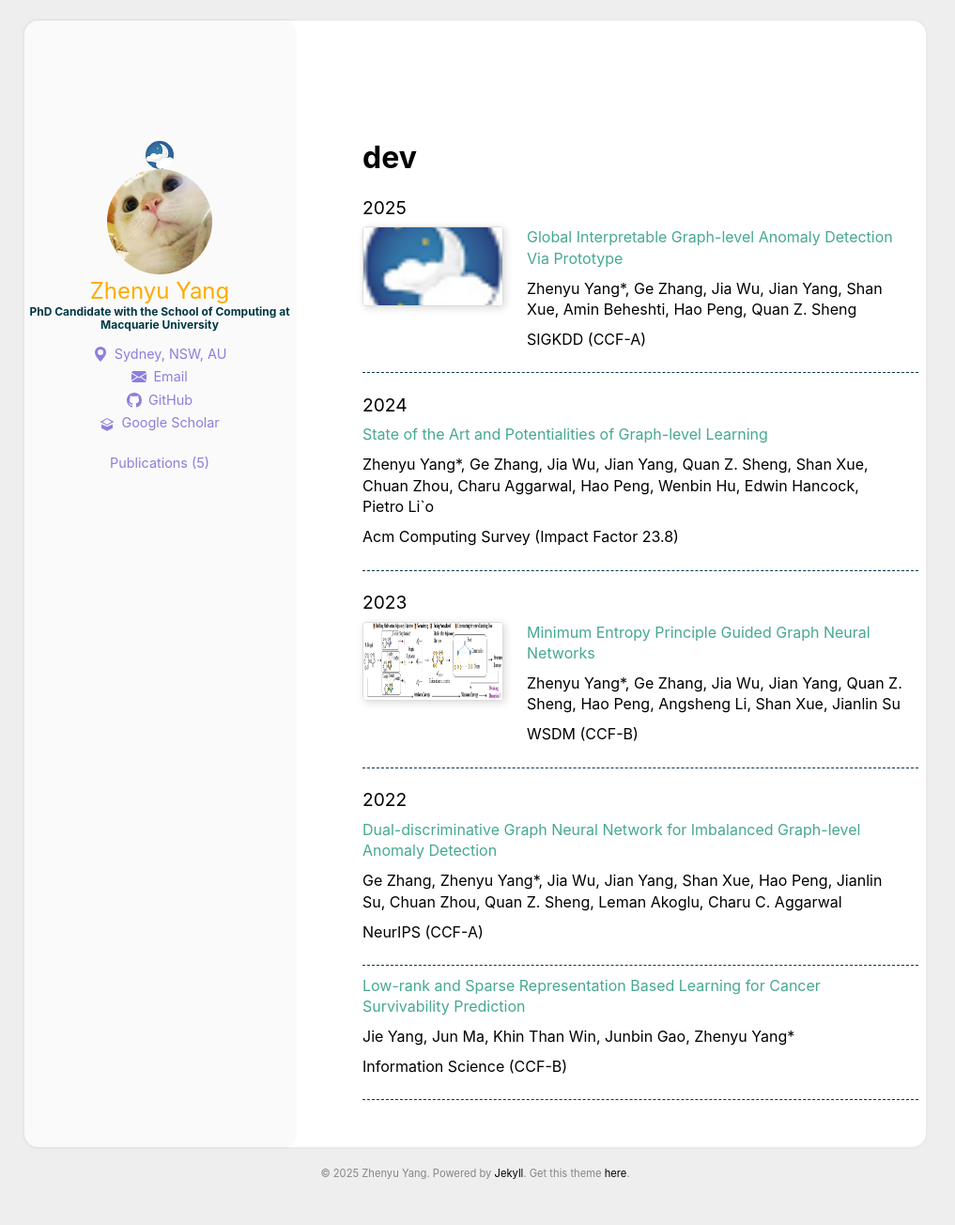
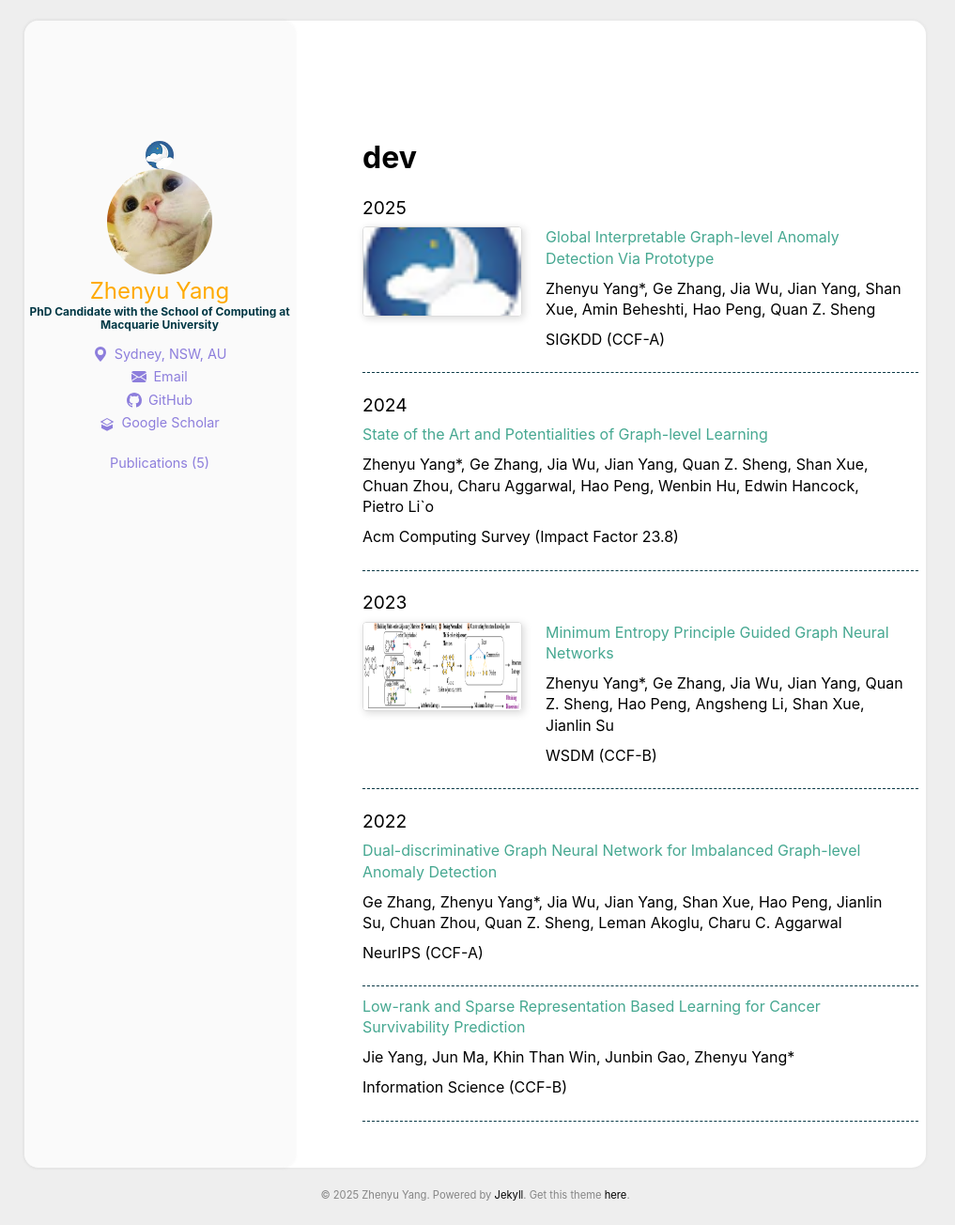
Before and after one commit to ZhenyuYangMQ/ZhenyuYangMQ.github.io, a Jekyll site: the page built from categories/dev.html, in a window 1280 px wide. Shown: the whole page at 94% size, without its empty margins (134-1151 px from the left). Built offline with Jekyll 4.4.1, drawn with Linux system fonts in a browser that asks for light colours; before the commit the page ends 1282 px from its top, so only the background shows below that.

Commit message:
Update main.scss

```diff
--- a/assets/css/main.scss
+++ b/assets/css/main.scss
@@ -772,8 +772,8 @@ img {
     /* 再次缩小图片容器的尺寸，并保持长方形比例。
        您可以根据右侧标题、作者、会议三行文本的实际总高度来微调 width 和 height。
        当前设定为 16:9 比例，尝试让高度与三行文本大致匹配。 */
-    width: 150px; /* <--- 调整此宽度，使其更小 */
-    height: 84.375px; /* <--- 相应比例的高度 (200 * 9 / 16 = 112.5) */
+    width: 170px; /* <--- 调整此宽度，使其更小 */
+    height: 95.625px; /* <--- 相应比例的高度 (200 * 9 / 16 = 112.5) */
     /* 您可以尝试例如 180px 宽，101.25px 高，或者 160px 宽，90px 高等组合 */
 
     margin-right: 25px; /* 图片与右侧文本之间的间距，您可以调整 */
@@ -783,8 +783,8 @@ img {
     overflow: hidden; /* 隐藏超出容器的部分 */
 
     @media (max-width: 768px) {
-        width: 150px; /* 手机上更小的宽度 */
-        height: 84.375px; /* 手机上相应比例的高度 (150 * 9 / 16) */
+        width: 170px; /* 手机上更小的宽度 */
+        height: 95.625px; /* 手机上相应比例的高度 (150 * 9 / 16) */
         margin-right: 0;
         margin-bottom: 20px; /* 手机上图片和文本之间的垂直间距 */
     }
```
